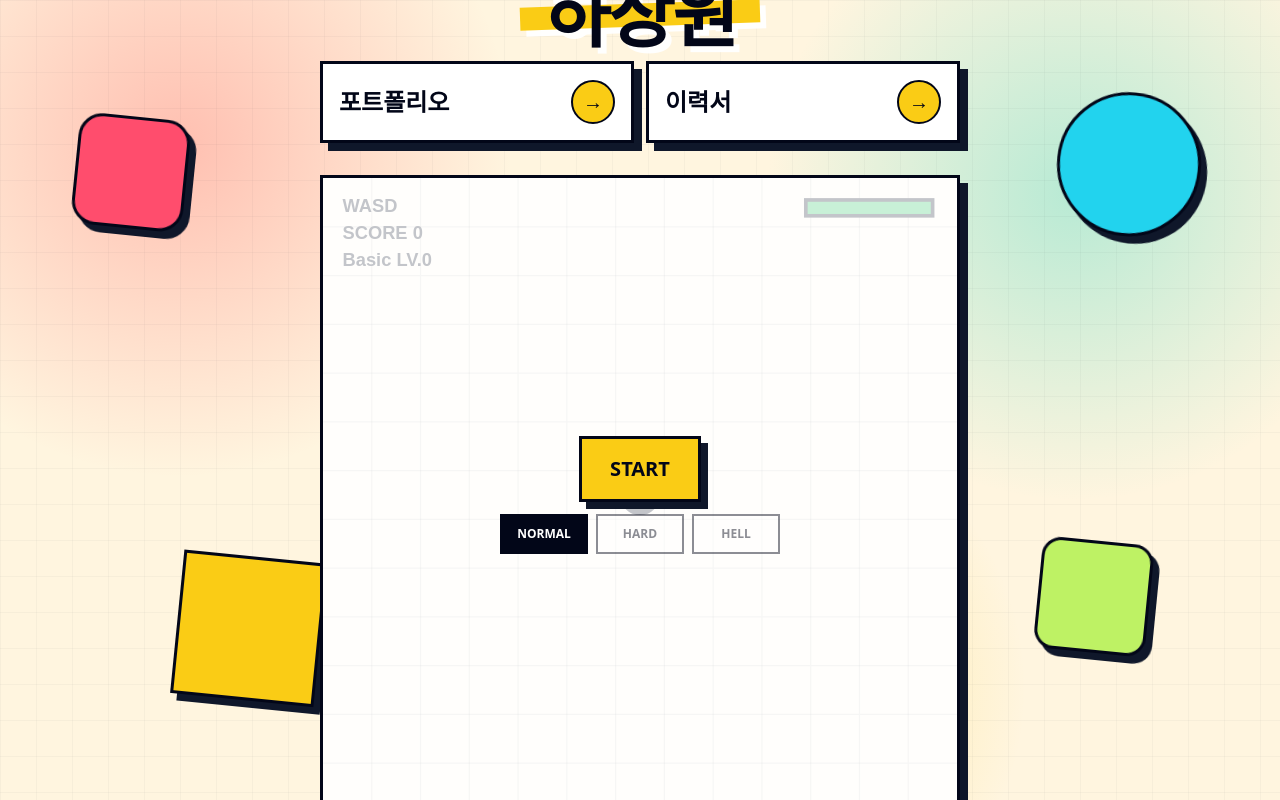
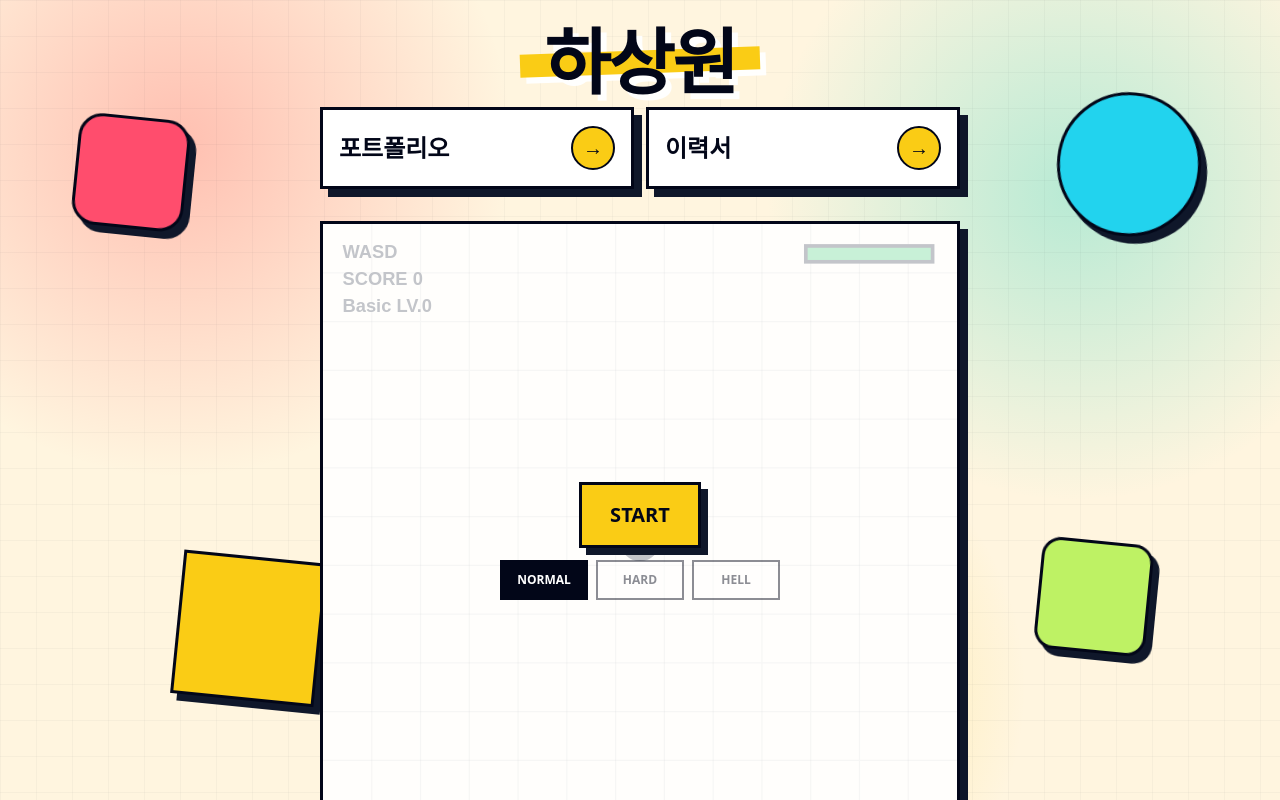
Before and after one commit to hasangwon/popo, a React (Vite) app: page / in a window 1280 px wide. Built offline with nearby package versions, Linux system fonts and the light colour scheme; a web font is replaced by a local one.

Commit message:
fix: 홈에서 스크롤 추가

```diff
--- a/src/pages/HomePage.jsx
+++ b/src/pages/HomePage.jsx
@@ -49,7 +49,7 @@ const HomePage = () => {
   }, []);
 
   return (
-    <main className="relative h-[100dvh] overflow-hidden bg-[#fff5df] text-slate-950">
+    <main className="relative h-[100dvh] overflow-auto bg-[#fff5df] text-slate-950">
       <div className="pointer-events-none absolute inset-0 bg-[radial-gradient(circle_at_14%_18%,rgba(255,88,88,0.34),transparent_26%),radial-gradient(circle_at_84%_24%,rgba(45,212,191,0.34),transparent_25%),radial-gradient(circle_at_58%_86%,rgba(250,204,21,0.36),transparent_28%)]" />
       <div className="pointer-events-none absolute inset-0 opacity-25 [background-image:linear-gradient(rgba(15,23,42,0.13)_1px,transparent_1px),linear-gradient(90deg,rgba(15,23,42,0.13)_1px,transparent_1px)] [background-size:36px_36px]" />
       <div className="pointer-events-none absolute inset-0">
@@ -69,7 +69,7 @@ const HomePage = () => {
         ))}
       </div>
 
-      <section className="relative z-10 flex h-full min-h-0 items-center justify-center px-4 py-5 sm:px-8 sm:py-8">
+      <section className="relative z-10 flex h-full min-h-0 items-start justify-center px-4 py-5 sm:px-8 sm:py-8">
         <div className="flex w-full max-w-[640px] flex-col items-center gap-8">
           <div className="flex w-full shrink-0 flex-col items-center gap-4 text-center">
             <h1 className="relative text-[clamp(3rem,10vw,4.5rem)] font-black leading-[0.82] tracking-[-0.03em] text-slate-950 drop-shadow-[6px_6px_0_rgba(255,255,255,0.95)]">
```
